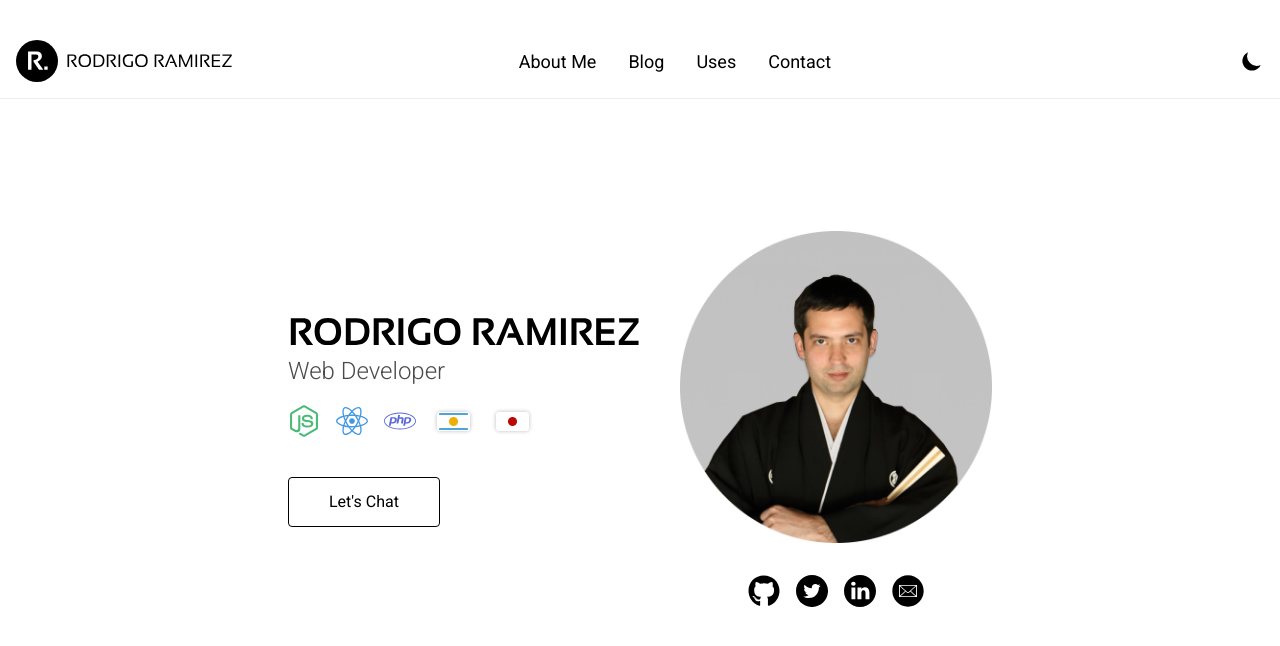
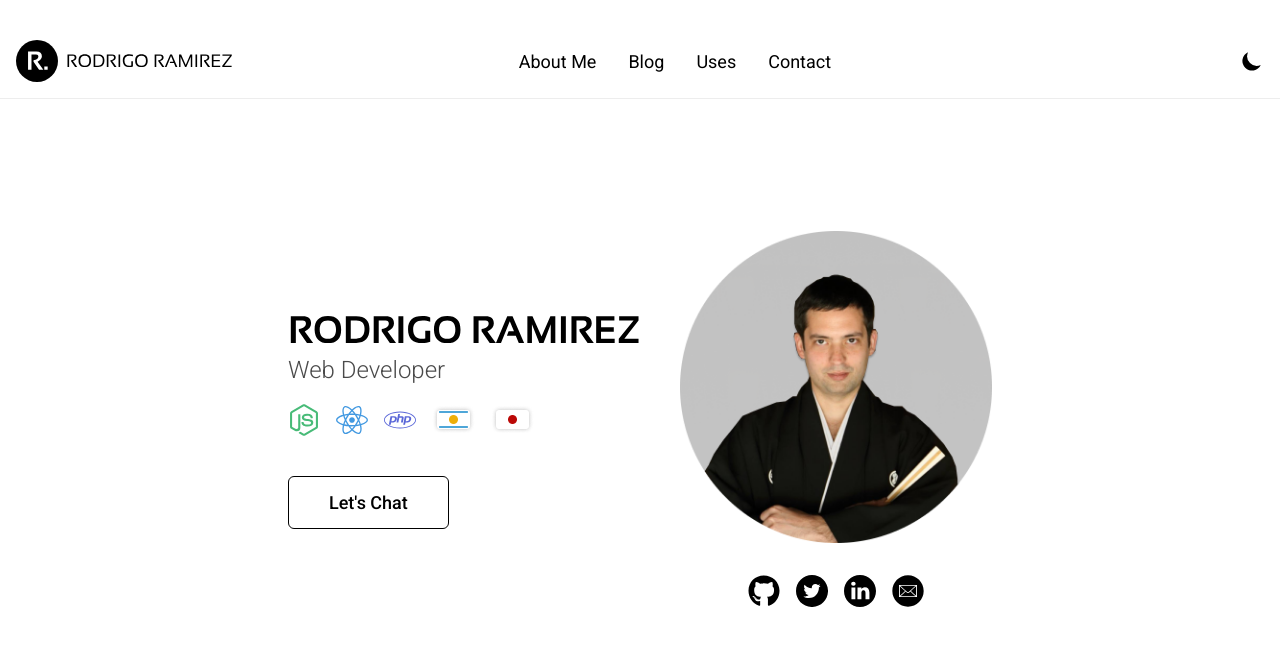
Before and after one commit to xpromx/xpromx.me, a Next.js app: page / in a window 1280 px wide. Shown: the top 646 px of the page. Built offline with nearby package versions, Linux system fonts and the light colour scheme; some icons are missing.

Commit message:
refactor(components): Button styles

```diff
--- a/src/components/Button/Button.tsx
+++ b/src/components/Button/Button.tsx
@@ -7,16 +7,17 @@ interface ButtonProps {
 export const Button: FC<
   ButtonProps & ButtonHTMLAttributes<HTMLButtonElement>
 > = ({ children, className = "", ...props }) => {
-  const defaultStyles =
-    "text-black border-black  hover:bg-black  hover:text-white";
+  const defaultStyles = "text-black border-black";
 
-  const darkModeStyles =
-    "dark:text-white dark:border-white dark:hover:bg-white dark:hover:text-black";
+  const darkModeStyles = "dark:text-white dark:border-white";
+
+  const animationStyles =
+    "transform transition-all duration-100 ease-in-out hover:scale-105";
 
   return (
     <button
       {...props}
-      className={`px-6 py-3 outline-none rounded border  ${defaultStyles} ${darkModeStyles} ${className}`}
+      className={`px-6 py-3 outline-none rounded-md border font-medium text-lg ${animationStyles} ${defaultStyles} ${darkModeStyles} ${className}`}
     >
       {children}
     </button>
```
Also changed, not shown: 1 other file (tests, documents, lock files or other folders).
